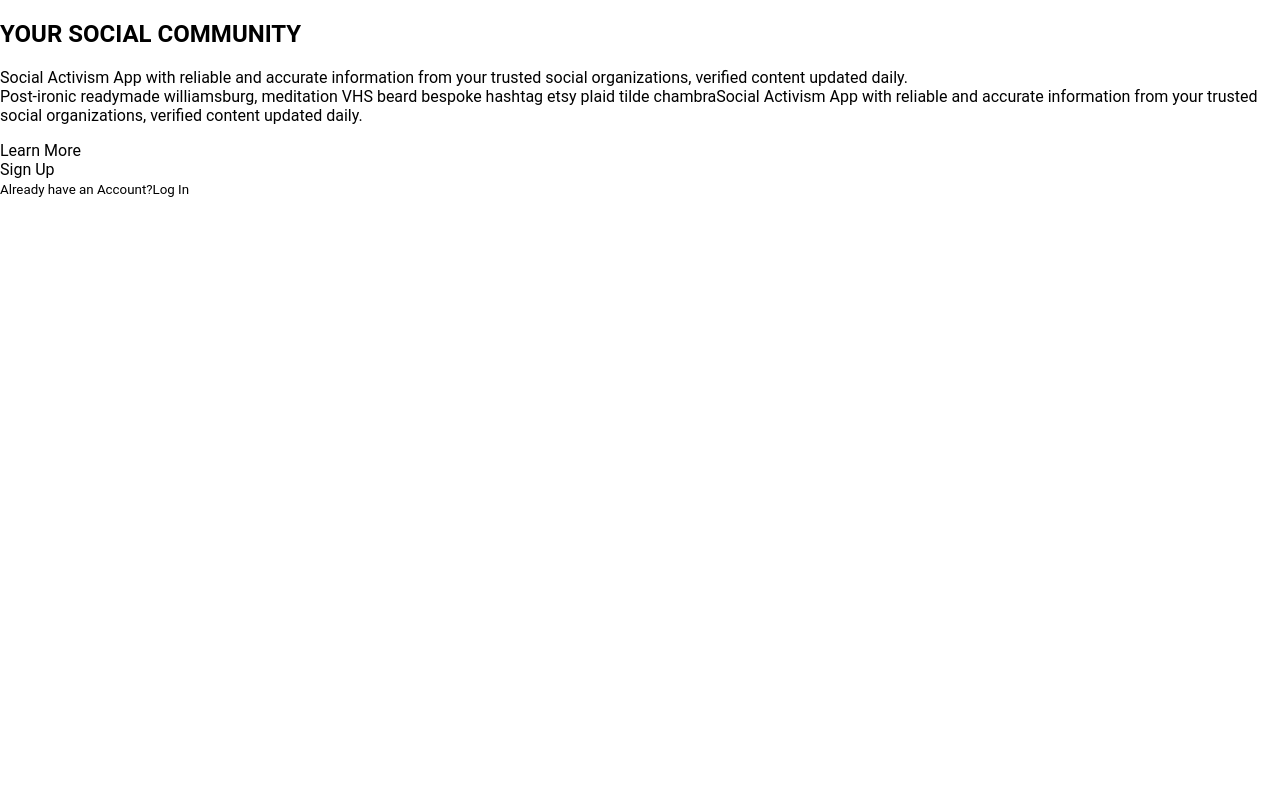
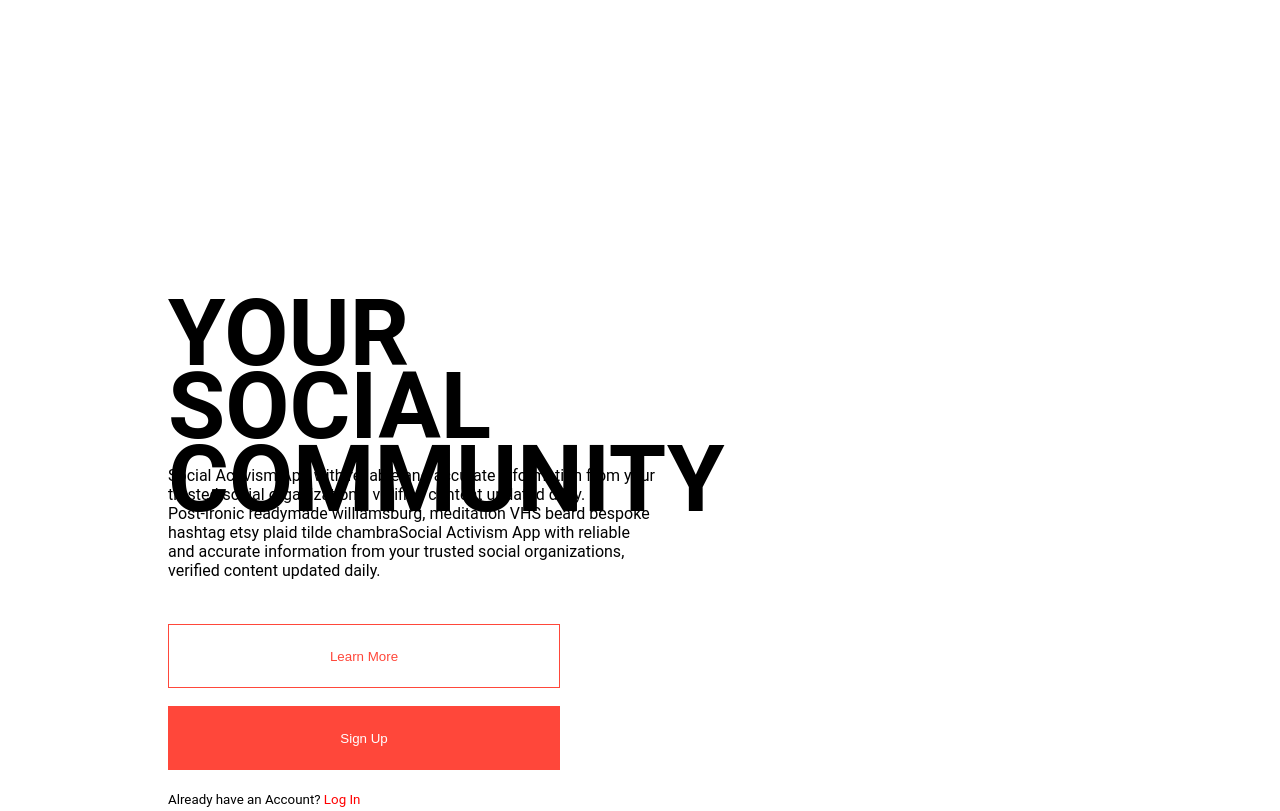
Before and after one commit to darissthedev/social-activism-capstone-app-client, a React (Create React App) app: page / in a window 1280 px wide. Built offline with nearby package versions, Linux system fonts and the light colour scheme.

Commit message:
'css styling and js modification for styling'

```diff
--- a/src/components/AboutUsPage/AboutUs.js
+++ b/src/components/AboutUsPage/AboutUs.js
@@ -6,9 +6,12 @@ class AboutUs extends Component {
         return (
             <div>
                 <section className='about-us-page'>
-                    <div className="about-us-page-header">
-                        <h1>ABOUT US</h1>
-                    </div>
+                    <header className="about-us-page-header">
+                        <h1>ABOUT
+                            <br />
+                            US
+                        </h1>
+                    </header>
                     <div className="about-us-page-copy" >
                         <p>
                             Organic wayfarers readymade, retro swag narwhal poke wolf fixie polaroid thundercats single-origin coffee fingerstache.
@@ -17,12 +20,17 @@ class AboutUs extends Component {
                         </p>
                     </div>
                     <div className="about-us-page-button">
-                        <Link to="/sign-up" className="myButton">Join Today</Link>
+                        <button
+                            type="button"
+                            href="/sign-up"
+                            className="about-us-sign-up-button">
+                                Join Today
+                        </button>
                     </div>
                     <div className="about-us-page-alt-copy" >
                         <small>
-                            "Have an Account?""
-                            <Link to="/log-in">Log in</Link>
+                            Have an Account?
+                            <Link to="/log-in"> Log in</Link>
                         </small>
                     </div>
                 </section>
--- a/src/components/LandingPage/LandingPage.js
+++ b/src/components/LandingPage/LandingPage.js
@@ -6,9 +6,14 @@ class LandingPage extends Component {
         return (
             <div className="landing page">
                 <section className='landing-page'>
-                    <div className="landing-page-header">
-                        <h1>YOUR SOCIAL COMMUNITY</h1>
-                    </div>
+                    <header className="landing-page-header">
+                        <h1>YOUR
+                            <br />
+                            SOCIAL
+                            <br />
+                            COMMUNITY
+                        </h1>
+                    </header>
                     <div className="landing-page-copy" >
                         <p>
                             Social Activism App with reliable and accurate information
@@ -19,17 +24,27 @@ class LandingPage extends Component {
                     </div>
 
                     <div className="landing-page-learn-more-button">
-                            <Link to="/about-us" className="myButton">Learn More</Link>
+                            <button
+                                type="button"
+                                href="/about-us"
+                                className="landing-page-learn-more-button">
+                                    Learn More
+                            </button>
                     </div>
 
                     <div className="landing-page-log-in-button">
-                            <Link to="/sign-up" className="myButton">Sign Up</Link>
+                            <button
+                                type="button"
+                                href="/sign-up"
+                                className="landing-page-log-in-button">
+                                    Sign Up
+                            </button>
                     </div>
 
                     <div className="landing-page-alt-copy" >
                         <small>
                             Already have an Account?
-                            <Link to="/log-in">Log In</Link>
+                            <a href="/log-in" className="log-in-link"> Log In</a>
                         </small>
                     </div>
 
--- a/src/components/LogInPage/LogInPage.js
+++ b/src/components/LogInPage/LogInPage.js
@@ -32,9 +32,14 @@ export class LogInPage extends Component {
         return (
             <div>
                 <section className='log-in-page'>
-                    <div className="log-in-page-header">
-                        <h1>YOUR SOCIAL COMMUNITY</h1>
-                    </div>
+                    <header className="log-in-page-header">
+                        <h1>YOUR
+                            <br />
+                            SOCIAL
+                            <br />
+                            COMMUNITY
+                        </h1>
+                    </header>
                     <div className="log-in-page-copy">
                         <p>
                             Social Activism App with reliable and accurate information
--- a/src/components/SignUpPage/SignUpPage.js
+++ b/src/components/SignUpPage/SignUpPage.js
@@ -97,9 +97,10 @@ class SignUpPage extends Component {
         return (
             <div>
                 <section className='sign-up-page'>
-                    <div className="sign-up-page-header">
-                        <h1>Create Account</h1>
-                    </div>
+                    <header className="sign-up-page-header">
+                        <h1>Create Account
+                        </h1>
+                    </header>
                     <form
                         className='sign-up-page-form'
                         onSubmit={this.handleSubmit}>
--- a/src/index.css
+++ b/src/index.css
@@ -85,6 +85,69 @@ a {
 
 /* dashboard page  */
 
-/* headers */
+/* section headers */
+section header {
+  font-family: Roboto;
+  font-style: normal;
+  font-weight: normal;
+  font-size: 62px;
+  line-height: 73px;
+  position: absolute;
+  width: 480px;
+  height: 206px;
+  left: 168px;
+  top: 220px;
+}
+/* section paragraphs */
+section p {
+  position: absolute;
+  width: 490px;
+  height: 134px;
+  left: 168px;
+  top: 450px;
 
-/*  */
+}
+
+/* section buttons */
+section button {
+  position: absolute;
+  width: 392px;
+  height: 64px;
+  left: 168px;
+}
+
+section button.landing-page-learn-more-button {
+  top: 624px;
+  background: #FFFFFF;
+  border: 1px solid #FF473A;
+  box-sizing: border-box;
+  color: #ff473a;
+}
+
+section button.landing-page-log-in-button {
+  top: 706px;
+  background: #FF473A;
+  border: none;
+  color: #ffffff;
+}
+
+section button.about-us-sign-up-button {
+  top: 706px;
+  background: #FF473A;
+  border: none;
+  color: #ffffff;
+}
+
+/* section small(s) */
+section small {
+  position: absolute;
+  width: 223px;
+  height: 19px;
+  left: 168px;
+  top: 792px;
+}
+
+section small a.log-in-link {
+  color: red;
+  /* top: 792px; */
+}
```
